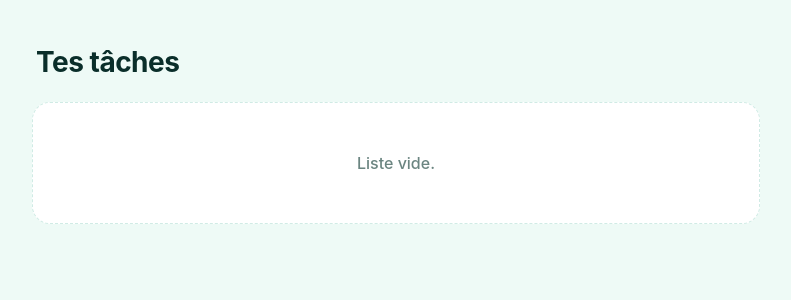
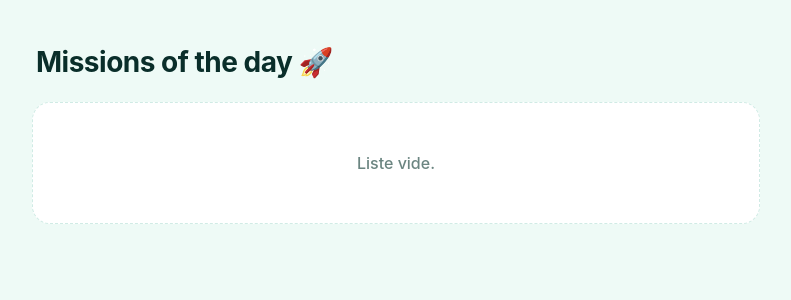
Before and after one commit to mahdibengrine-hub/aola-tasks, a Flask app: template templates/employee.html in a window 1280 px wide. Shown: the part 74-374 px from the top of the page, without its empty margins (244-1035 px from the left). Run offline with Flask 3, Linux system fonts and the light colour scheme; the template is opened without the code that fills it, so the values that code supplies are empty.

Commit message:
Employe: 'Tes taches' -> 'Missions of the day'

```diff
--- a/templates/employee.html
+++ b/templates/employee.html
@@ -5,7 +5,7 @@
 {% block content %}
 <section class="hero">
   <div class="hero-date">{{ today_label }}</div>
-  <div class="hero-title">Tes tâches</div>
+  <div class="hero-title">Missions of the day 🚀</div>
 </section>
 
 {% if transfers %}
```
